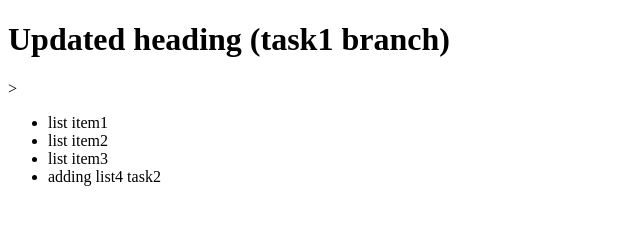
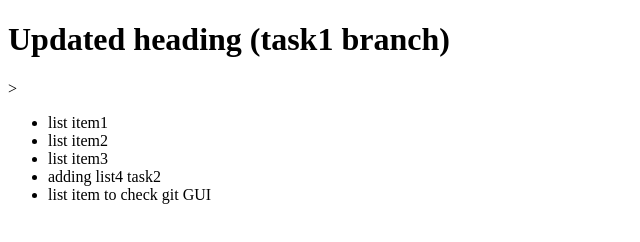
Before and after one commit to devilsngh/testRepo, a plain HTML site: page index.html in a window 1280 px wide. Shown: the whole page, without its empty margins (0-640 px from the left). Drawn offline with Linux system fonts and the light colour scheme.

Commit message:
added a list item to check the git GUI in VS code

```diff
--- a/index.html
+++ b/index.html
@@ -10,6 +10,7 @@
             <li>list item2</li>
             <li>list item3</li>
             <li>adding list4 task2</li>
+            <li>list item to check git GUI</li>
         </ul>
     </body>
 </html>
```
